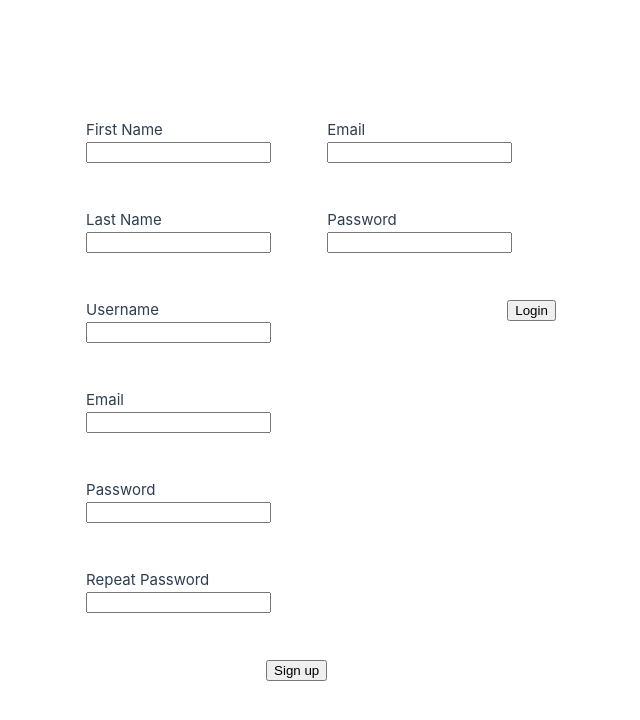
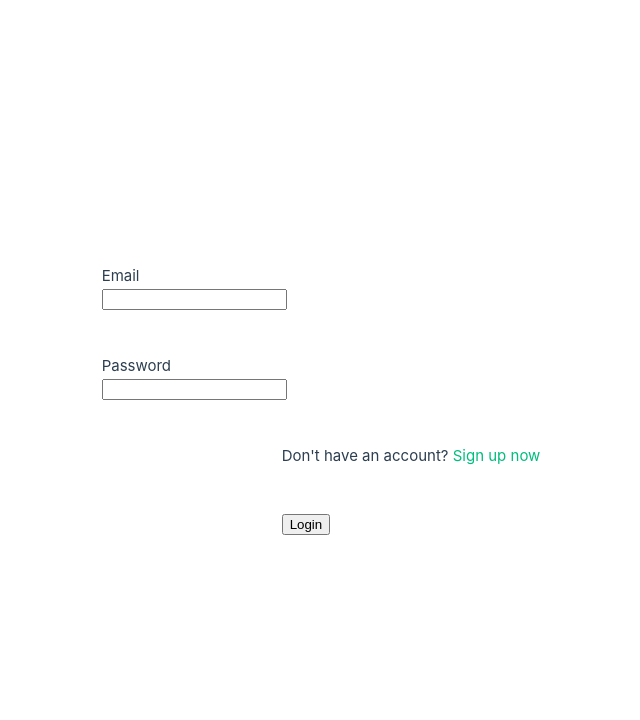
Before and after one commit to AlexGamer29/chat-app, a Vue app in the folder frontend/: page /login in a window 1280 px wide. Shown: the top 720 px of the page, without its empty margins (319-959 px from the left). Built offline with nearby package versions, Linux system fonts and the light colour scheme; the HTML template or start-up script is replaced by a standard one.

Commit message:
feat(3-fe-authentication-user-login): add Router for Login form. #3

```diff
--- a/frontend/src/App.vue
+++ b/frontend/src/App.vue
@@ -1,14 +1,10 @@
 <script setup>
-import SignUp from './views/account/SignUpView.vue'
-import Login from './views/account/LoginView.vue'
+import { RouterView } from 'vue-router'
 </script>
 
 <template>
   <header>
-    <div class="wrapper">
-      <SignUp />
-      <Login />
-    </div>
+    <div class="wrapper"><RouterView /></div>
   </header>
 </template>
 
--- a/frontend/src/components/account/Login/Login.vue
+++ b/frontend/src/components/account/Login/Login.vue
@@ -5,6 +5,11 @@
     </el-form-item>
     <el-form-item label="Password" prop="password">
       <el-input type="password" v-model="form.password"></el-input>
+    </el-form-item>
+    <el-form-item>
+      <el-text>
+        Don't have an account?&nbsp;<RouterLink to="/sign-up">Sign up now</RouterLink>
+      </el-text>
     </el-form-item>
     <el-form-item>
       <el-button type="primary" @click="submitForm('form')">Login</el-button>
@@ -20,7 +25,7 @@
 
 <script>
 import { defineComponent } from 'vue'
-import { ElForm, ElFormItem, ElInput, ElButton } from 'element-plus'
+import { ElForm, ElFormItem, ElInput, ElButton, ElText } from 'element-plus'
 import axios from 'axios'
 
 export default defineComponent({
@@ -29,7 +34,8 @@ export default defineComponent({
     ElForm,
     ElFormItem,
     ElInput,
-    ElButton
+    ElButton,
+    ElText
   },
   data() {
     return {
--- a/frontend/src/router/index.js
+++ b/frontend/src/router/index.js
@@ -1,14 +1,14 @@
 import { createRouter, createWebHistory } from 'vue-router'
-// import HomeView from '../views/HomeView.vue'
+import LoginView from '../views/account/LoginView.vue'
 
 const router = createRouter({
   history: createWebHistory(import.meta.env.BASE_URL),
   routes: [
-    // {
-    //   path: '/',
-    //   name: 'home',
-    //   component: HomeView
-    // },
+    {
+      path: '/login',
+      name: 'login',
+      component: LoginView
+    }
     // {
     //   path: '/about',
     //   name: 'about',
--- a/frontend/src/views/account/LoginView.vue
+++ b/frontend/src/views/account/LoginView.vue
@@ -1,5 +1,5 @@
 <script setup>
-import Login from '../../components/account/Login/Login.vue';
+import Login from '../../components/account/Login/Login.vue'
 </script>
 
 <template>
```
